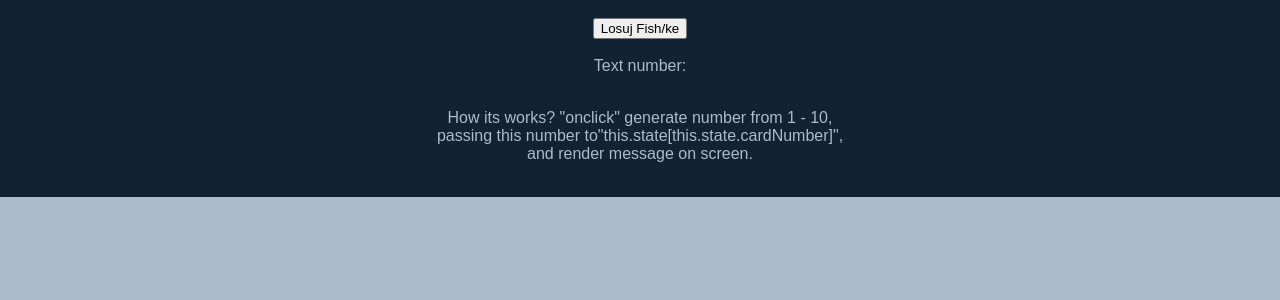
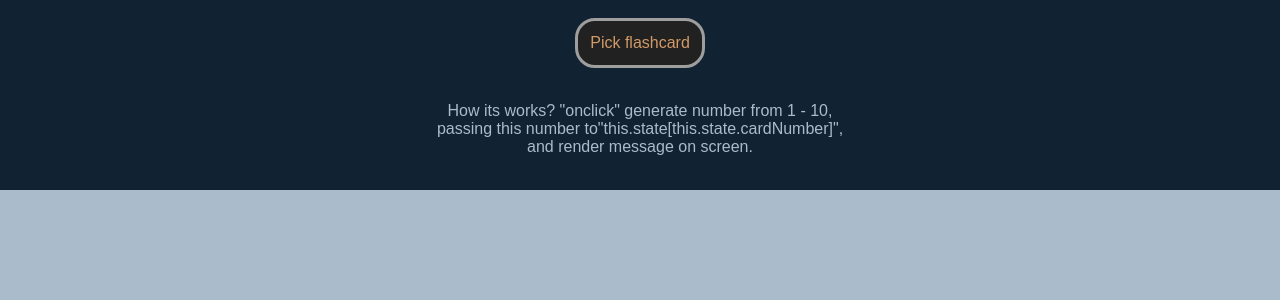
Before and after one commit to Kratak/LEARNING--Flashcards, a React (Create React App) app: page / in a window 1280 px wide. Shown: the top 300 px of the page. Built offline with nearby package versions, Linux system fonts and the light colour scheme.

Commit message:
firs deply off app, minnor changes, class button, host on http://kratak.pl/buil/react-app.html

```diff
--- a/src/App.js
+++ b/src/App.js
@@ -1,6 +1,7 @@
 import React, { Component } from 'react';
 import Card from './cards/card'
 import './App.css';
+import './cards/Card.css'
 
 
 class App extends Component {
@@ -26,10 +27,11 @@ class App extends Component {
     return (
       <div className="App">
       <br/>
-      <button onClick={this.randomCard.bind(this)}>Losuj Fish/ke</button>
+      <button className="random_button c_type-js"
+      onClick={this.randomCard.bind(this)}>Pick flashcard</button>
       <br/>
       <br/>
-      <output>Text number: <br/>&nbsp; {this.state[this.state.cardNumber]}</output>
+      <output>{this.state[this.state.cardNumber]}</output>
       <p>How its works? "onclick" generate number from 1 - {this.state.cardLimit}, <br/>
       passing this number to"this.state[this.state.cardNumber]",<br/>
       and render message on screen. </p>
--- a/src/cards/Card.css
+++ b/src/cards/Card.css
@@ -42,6 +42,20 @@
     padding: 10px;
     text-align: left;
     width: 800px;
+}
+.random_button{
+    background-color: var(--dark-900);
+    border-radius: 20px;
+    border: solid var(--dark-500);
+    box-sizing: border-box;
+    color: var(--dark-500);
+    margin: 0 auto;
+    padding: 2px 8px;
+    text-align: center;
+    width: 130px;
+    height: 50px;
+    font-size: 16px;
+
 }
 
 .card-light{
```
